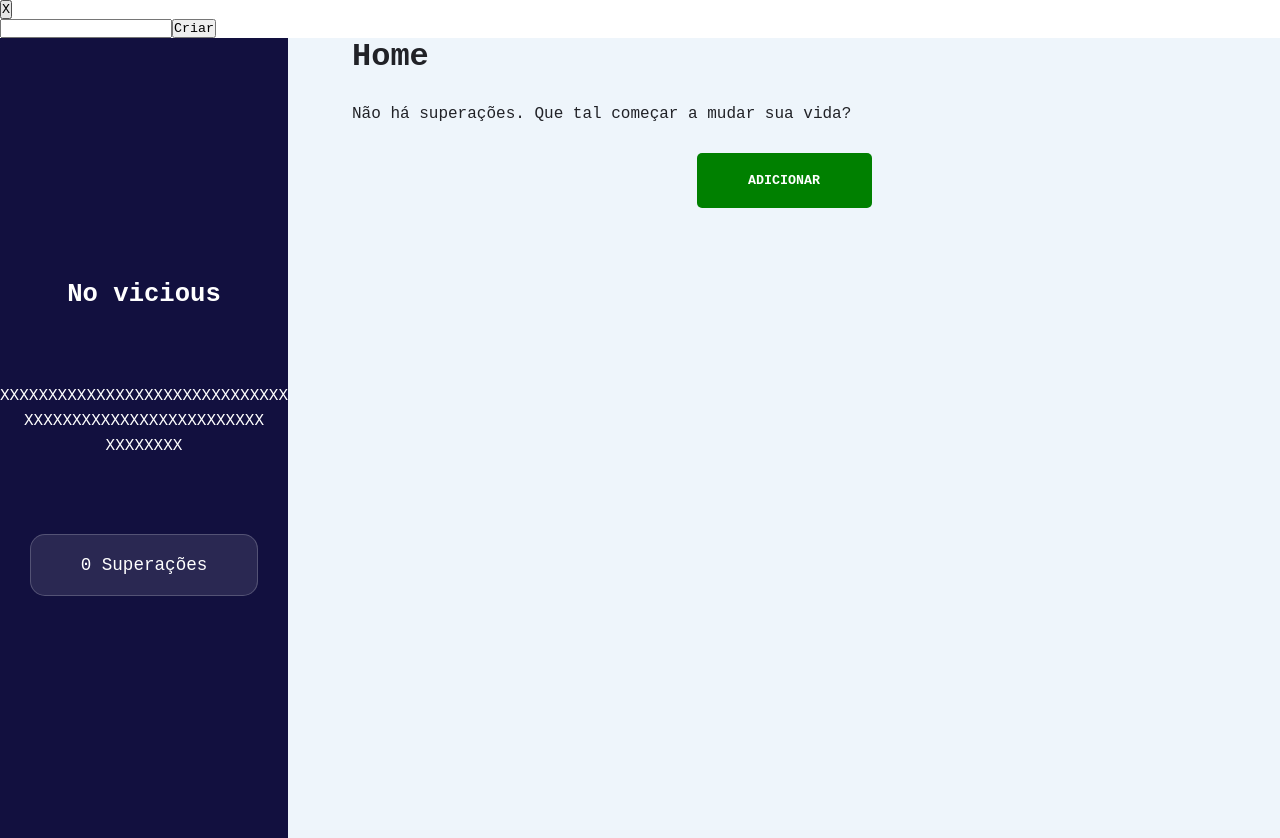
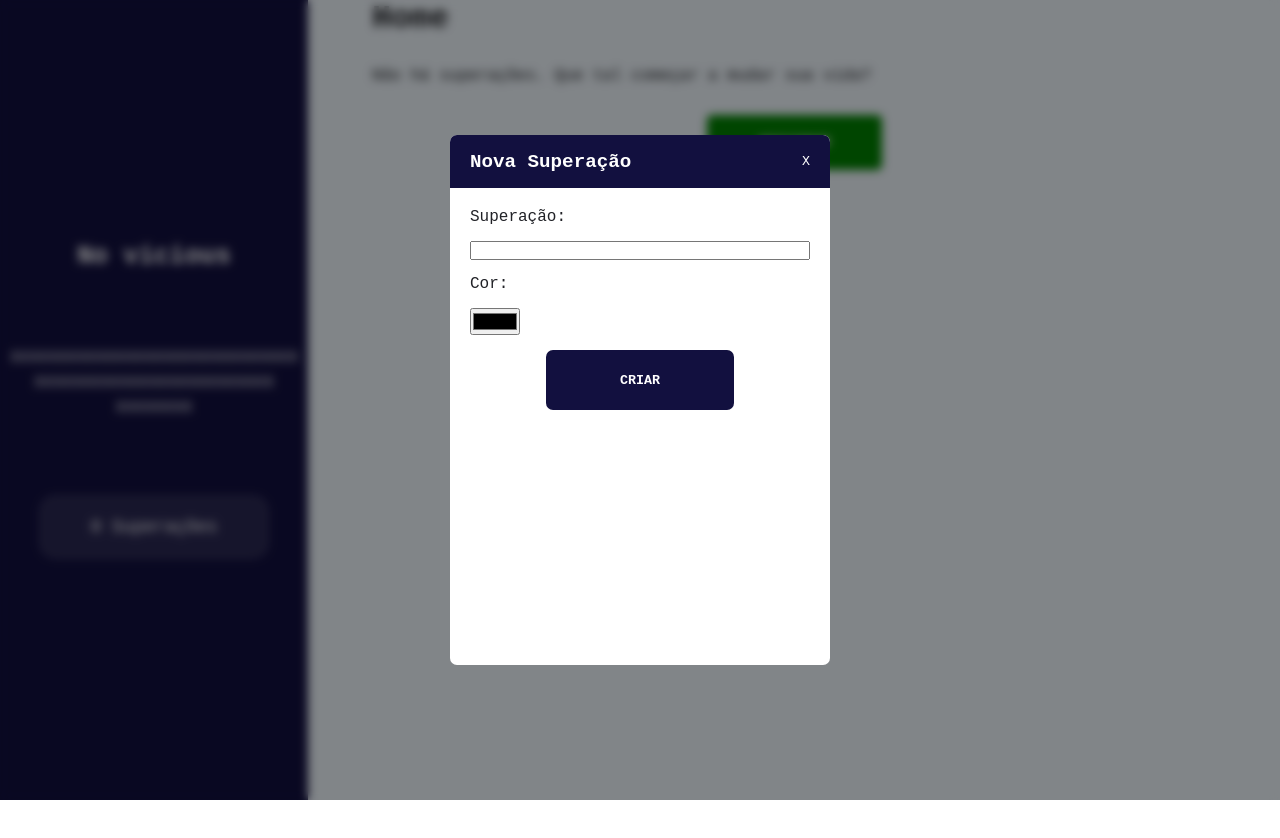
Before and after one commit to sousa-p/noVicious-Vuejs-2.0, a Vue app: page / in a window 1280 px wide. Both pictures are taken after a click on the button "ADICIONAR". After the commit the page ends 800 px from the top, so only its background shows below. Built offline with nearby package versions, Linux system fonts and the light colour scheme.

Commit message:
Feature modal add superação e cor do card da superação

```diff
--- a/src/App.vue
+++ b/src/App.vue
@@ -68,11 +68,12 @@ export default {
     }
   },
   methods: {
-    addSuperacao (nomeSuperacao) {
+    addSuperacao (nomeSuperacao, cor) {
       this.superacoes.push({
         nome: nomeSuperacao,
         notas: [],
-        superada: false
+        superada: false,
+        cor: cor
       })
     },
     removeSuperacao (i) {
--- a/src/components/ModalAddSuperacao.vue
+++ b/src/components/ModalAddSuperacao.vue
@@ -1,12 +1,85 @@
 <template>
-  <div class="wrappper_modal">
-    <button @click="$emit('close')">X</button>
-    <form>
-      <input type="text" v-model="nomeSuperacao"/>
-      <button @click.prevent="addSuperacao(nomeSuperacao); $emit('close')">Criar</button>
-    </form>
+  <div class="wrapper_modal">
+    <div class="modal">
+      <div class="modal_header">
+        <p>Nova Superação</p>
+        <button class="modal_btn__fechar" @click="$emit('close')">X</button>
+      </div>
+      <form class="modal_form">
+        <label>Superação:</label>
+        <input class="input" type="text" v-model="nomeSuperacao" name="nomeSuperacao"/>
+        <label>Cor:</label>
+        <input class="input" type="color" v-model="corSuperacao" name="corSuperacao"/>
+        <button id="btn_add-superacao" @click.prevent="addSuperacao(nomeSuperacao, cor); $emit('close')">Criar</button>
+      </form>
+    </div>
   </div>
 </template>
+
+<style lang="sass">
+.wrapper_modal
+  width: 100%
+  height: 100%
+  display: flex
+  justify-content: center
+  align-items: center
+  flex-direction: column
+  position: absolute
+  backdrop-filter: blur(5px)
+  -webkit-backdrop-filter: blur(5px)
+  background-color: #00000075
+
+  button
+    cursor: pointer
+
+.modal
+  width: 380px
+  height: 530px
+  display: flex
+  justify-content: space-between
+  align-items: center
+  flex-direction: column
+  border-radius: 7px
+  background-color: #fff
+
+  .modal_header
+    width: 100%
+    height: 10%
+    display: flex
+    justify-content: space-between
+    align-items: center
+    color: #fff
+    padding: 0 20px
+    border-radius: 7px 7px 0px 0px
+    background-color: #12103f
+
+    p
+      font-size: 1.2em
+      font-weight: bold
+    .modal_btn__fechar
+      color: #fff
+      background: transparent
+      border: none
+
+  .modal_form
+    width: 100%
+    height: 90%
+    display: flex
+    flex-direction: column
+    gap: 15px
+    padding: 20px
+
+    #btn_add-superacao
+      width: 55.555%
+      height: 60px
+      background-color: #12103f
+      border: none
+      border-radius: 7px
+      font-weight: bold
+      color: #fff
+      text-transform: uppercase
+      align-self: center
+</style>
 
 <script>
 export default {
@@ -14,7 +87,8 @@ export default {
   props: ['addSuperacao'],
   data () {
     return {
-      nomeSuperacao: ''
+      nomeSuperacao: '',
+      cor: ''
     }
   }
 }
--- a/src/components/Sidebar.vue
+++ b/src/components/Sidebar.vue
@@ -18,7 +18,8 @@
 
 <style lang="sass">
 .Sidebar
-  width: 22.5%
+  width: 25%
+  padding: 10px
   gap: 75px
   display: flex
   flex-direction: column
--- a/src/views/HomeView.vue
+++ b/src/views/HomeView.vue
@@ -6,13 +6,13 @@
     >
       Não há superações. Que tal começar a mudar sua vida?
     </p>
-    <router-link :to="`/superacao/${i}`" class="superacao_card"
+    <div class="superacao_card" :style="`border-left-color: ${superacao.cor}`"
       v-for="(superacao, i) in superacoes"
       :key="i"
     >
-      <p class="superacao_card__nome">{{superacao.nome}}</p>
+      <router-link :to="`/superacao/${i}`" class="superacao_card__nome">{{superacao.nome}}</router-link>
       <button @click="removeSuperacao(i)" class="superacao__remove">X</button>
-    </router-link>
+    </div>
     <button id="btn__superacao" @click="$emit('showModalAddSuperacao')">Adicionar</button>
   </div>
 </template>
@@ -32,6 +32,8 @@
   background: #fff
   width: 100%
   height: 75px
+  border-left-width: 15px
+  border-left-style: solid
 
 #btn__superacao
   width: 175px
@@ -45,6 +47,11 @@
   color: #fff
   font-weight: bolder
   text-transform: uppercase
+
+.superacao__remove
+  cursor: pointer
+  background: transparent
+  border: none
 </style>
 
 <script>
```
Also changed, not shown: src/views/SuperacaoView.vue (line endings or trailing spaces).
